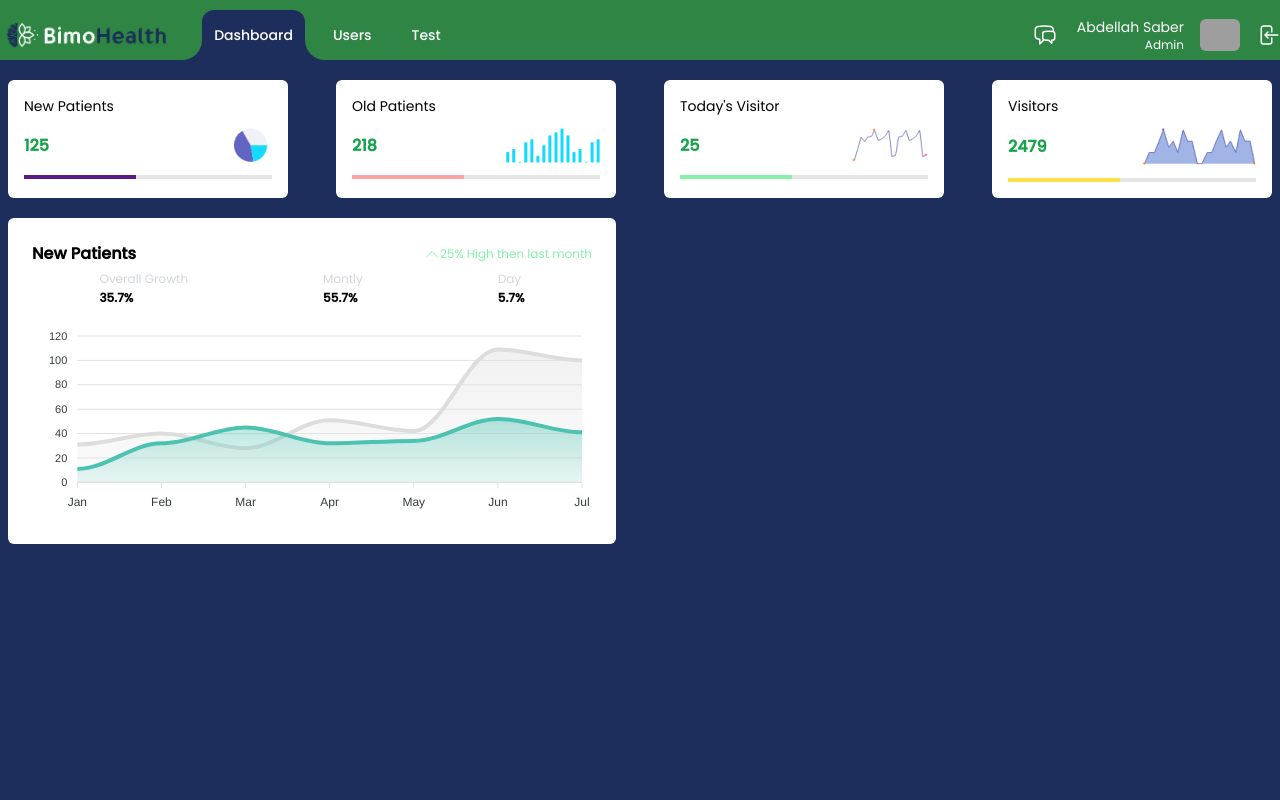
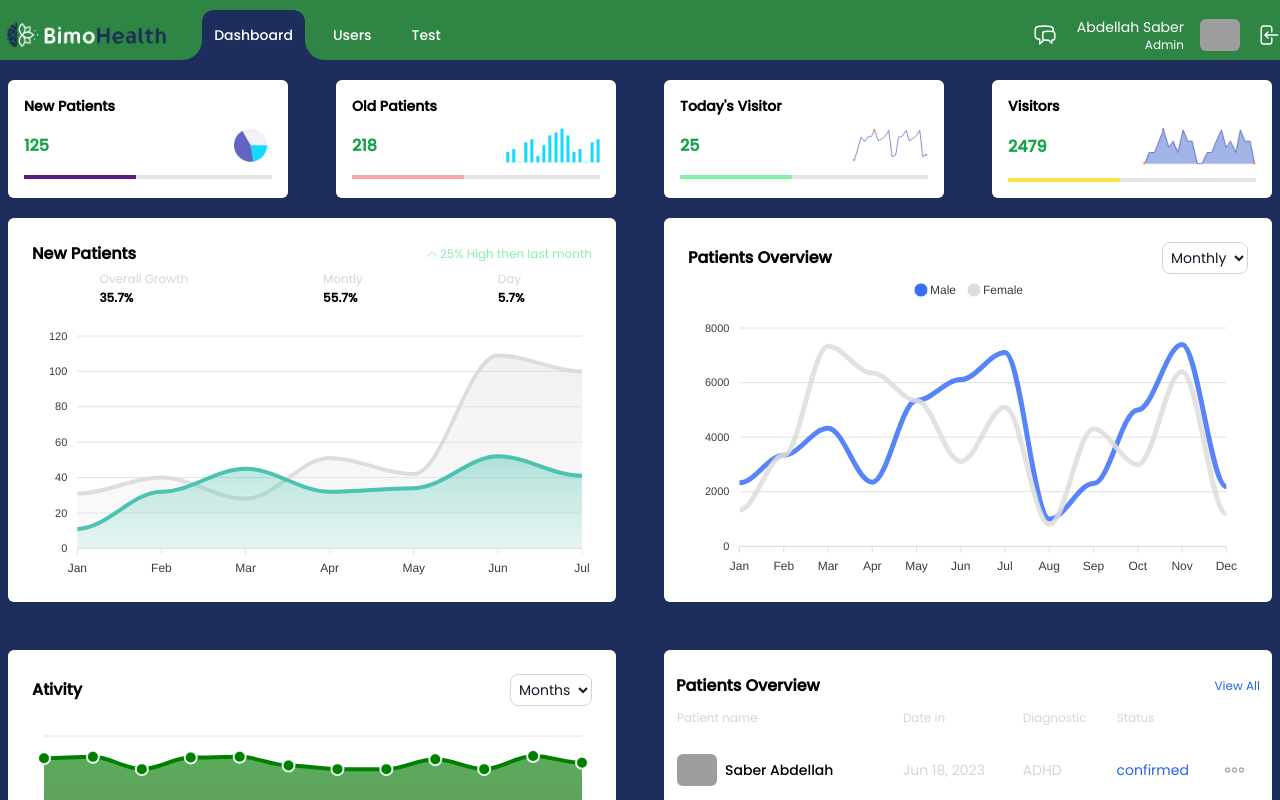
Before and after one commit to meryem-ben00/Workshop-React1, a React (Vite) app: page /dashboard in a window 1280 px wide. Shown: the top 800 px of the page. Built offline with nearby package versions, Linux system fonts and the light colour scheme; grey boxes are pictures that could not be loaded.

Commit message:
finish ui

```diff
--- a/package.json
+++ b/package.json
@@ -10,6 +10,7 @@
     "preview": "vite preview"
   },
   "dependencies": {
+    "date-fns": "^2.30.0",
     "prop-types": "^15.8.1",
     "react": "^18.2.0",
     "react-apexcharts": "^1.4.1",
--- /dev/null
+++ b/src/_mock/patient-data.js
@@ -0,0 +1,10 @@
+export const _PATIENT_DATA = [...Array(4)].map((_, index) => ({
+  id: index,
+  image:
+    "https://images.unsplash.com/photo-1472099645785-5658abf4ff4e?ixlib=rb-1.2.1&ixid=eyJhcHBfaWQiOjEyMDd9&auto=format&fit=facearea&facepad=2&w=256&h=256&q=80",
+  fullName: "Saber Abdellah",
+  dateIn: "06/18/2023",
+  diagnostic: "ADHD",
+  status:
+    (index % 2 && "incoming") || (index % 3 && "cancelled") || "confirmed",
+}));
--- /dev/null
+++ b/src/sections/dashboard/activity-chart.js
@@ -0,0 +1,96 @@
+import ReactApexChart from "react-apexcharts";
+import { MONTHS } from "../../utils/constants";
+import { useMemo } from "react";
+
+export default function ActivityChart() {
+  const data = useMemo(
+    () => ({
+      series: [
+        {
+          name: "Male",
+          data: [
+            7331, 7370, 7000, 7351, 7372, 7109, 7000, 7000, 7300, 7000, 7398,
+            7190,
+          ],
+          color: "green",
+        },
+        {
+          name: "Female",
+
+          data: [
+            3331, 3370, 3000, 3351, 3342, 3109, 3100, 3000, 3300, 3000, 3398,
+            3190,
+          ],
+          color: "blue",
+        },
+      ],
+
+      options: {
+        chart: {
+          toolbar: {
+            show: false,
+          },
+        },
+
+        legend: {
+          show: false,
+        },
+
+        dataLabels: {
+          enabled: false,
+        },
+
+        stroke: {
+          curve: "smooth",
+        },
+
+        markers: {
+          size: 6,
+        },
+
+        xaxis: {
+          labels: {
+            show: false,
+          },
+          categories: MONTHS,
+        },
+
+        yaxis: {
+          show: false,
+          min: 0,
+          max: 8000,
+          tickAmount: 4,
+        },
+      },
+    }),
+    []
+  );
+
+  return (
+    <div className="bg-white rounded-md p-6 h-96">
+      <div className="flex items-center justify-between">
+        <div>
+          <h6 className="font-bold">Ativity</h6>
+        </div>
+
+        <div className="months-box">
+          <select className="bg-white border border-gray-300 text-gray-900 text-sm rounded-lg focus:ring-blue-500 focus:border-blue-500 block w-full p-1">
+            <option selected>Months</option>
+            {MONTHS.map((month, index) => (
+              <option key={index} value={month}>
+                {month}
+              </option>
+            ))}
+          </select>
+        </div>
+      </div>
+
+      <ReactApexChart
+        options={data.options}
+        series={data.series}
+        height="310"
+        type="area"
+      />
+    </div>
+  );
+}
--- a/src/sections/dashboard/dashboard-panel.js
+++ b/src/sections/dashboard/dashboard-panel.js
@@ -3,7 +3,7 @@ export default function DashboardPanel() {
     <>
       <div className="grid grid-cols-4 gap-12">
         <div className="bg-white rounded-md p-4">
-          <h6 className="text-sm">New Patients</h6>
+          <h6 className="text-sm font-bold">New Patients</h6>
           <div className="flex items-center justify-between my-3">
             <span className="text-green-600 font-bold">125</span>
             <img src="/assets/icons/chart-1.png" alt="" />
@@ -14,7 +14,7 @@ export default function DashboardPanel() {
         </div>
 
         <div className="bg-white rounded-md p-4">
-          <h6 className="text-sm">Old Patients</h6>
+          <h6 className="text-sm font-bold">Old Patients</h6>
           <div className="flex items-center justify-between my-3">
             <span className="text-green-600 font-bold">218</span>
             <img src="/assets/icons/chart-3.png" alt="" />
@@ -25,7 +25,7 @@ export default function DashboardPanel() {
         </div>
 
         <div className="bg-white rounded-md p-4">
-          <h6 className="text-sm">Today's Visitor</h6>
+          <h6 className="text-sm font-bold">Today's Visitor</h6>
           <div className="flex items-center justify-between my-3">
             <span className="text-green-600 font-bold">25</span>
             <img src="/assets/icons/chart-2.png" alt="" />
@@ -36,7 +36,7 @@ export default function DashboardPanel() {
         </div>
 
         <div className="bg-white rounded-md p-4">
-          <h6 className="text-sm">Visitors</h6>
+          <h6 className="text-sm font-bold">Visitors</h6>
           <div className="flex items-center justify-between my-3">
             <span className="text-green-600 font-bold">2479</span>
             <img src="/assets/icons/chart-4.png" alt="" />
--- /dev/null
+++ b/src/sections/dashboard/overview-ptient-chart.js
@@ -0,0 +1,87 @@
+import { useMemo } from "react";
+import ReactApexChart from "react-apexcharts";
+import { MONTHS } from "../../utils/constants";
+
+export default function OverviewPatientChart() {
+  const data = useMemo(
+    () => ({
+      series: [
+        {
+          name: "Male",
+          data: [
+            2331, 3340, 4328, 2351, 5342, 6109, 7100, 1000, 2300, 5000, 7398,
+            2190,
+          ],
+          color: "#3A6FF8",
+        },
+        {
+          name: "Female",
+          data: [
+            1331, 3340, 7328, 6351, 5342, 3109, 5100, 800, 4300, 3000, 6398,
+            1190,
+          ],
+          color: "#dddddd",
+        },
+      ],
+
+      options: {
+        chart: {
+          toolbar: {
+            show: false,
+          },
+        },
+
+        legend: {
+          position: "top",
+        },
+
+        dataLabels: {
+          enabled: false,
+        },
+
+        stroke: {
+          curve: "smooth",
+        },
+
+        xaxis: {
+          categories: MONTHS, // Replace with months
+        },
+
+        yaxis: {
+          min: 0,
+          max: 8000,
+          tickAmount: 4,
+        },
+      },
+    }),
+    []
+  );
+
+  return (
+    <div className="bg-white rounded-md p-6 h-96">
+      <div className="flex items-center justify-between">
+        <div>
+          <h6 className="font-bold"> Patients Overview</h6>
+        </div>
+
+        <div className="months-box">
+          <select className="bg-white border border-gray-300 text-gray-900 text-sm rounded-lg focus:ring-blue-500 focus:border-blue-500 block w-full p-1">
+            <option selected>Monthly</option>
+            {MONTHS.map((month, index) => (
+              <option key={index} value={month}>
+                {month}
+              </option>
+            ))}
+          </select>
+        </div>
+      </div>
+
+      <ReactApexChart
+        options={data.options}
+        series={data.series}
+        height="310"
+        type="line"
+      />
+    </div>
+  );
+}
--- a/src/sections/dashboard/chart-spline.js
+++ b/src/sections/dashboard/patient-chart.js
@@ -1,7 +1,9 @@
 import { useMemo } from "react";
 import ReactApexChart from "react-apexcharts";
+import { MONTHS } from "../../utils/constants";
 
-export default function ChartSpline() {
+export default function PatientChart() {
+
   const data = useMemo(
     () => ({
       series: [
@@ -19,8 +21,6 @@ export default function ChartSpline() {
 
       options: {
         chart: {
-          height: 350,
-          type: "area",
           toolbar: {
             show: false,
           },
@@ -39,7 +39,7 @@ export default function ChartSpline() {
         },
 
         xaxis: {
-          categories: ["Jan", "Feb", "Mar", "Apr", "May", "Jun", "Jul"], // Replace with months
+          categories: MONTHS,
         },
       },
     }),
@@ -47,7 +47,7 @@ export default function ChartSpline() {
   );
 
   return (
-    <div className="bg-white rounded-md p-6 ">
+    <div className="bg-white rounded-md p-6 h-96">
       {/* Chart Header */}
       <div className="flex items-center justify-between">
         <h6 className="font-bold">New Patients</h6>
@@ -93,8 +93,8 @@ export default function ChartSpline() {
       <ReactApexChart
         options={data.options}
         series={data.series}
-        height={"100%"}
         type="area"
+        height="280"
       />
     </div>
   );
--- /dev/null
+++ b/src/sections/dashboard/patient-table-data.js
@@ -0,0 +1,41 @@
+import { _PATIENT_DATA } from "../../_mock/patient-data";
+import PatientTableRow from "./patient-table-row";
+
+export default function PatientTableData() {
+  return (
+    <div className="relative overflow-x-auto bg-white rounded-md py-6 px-3 h-96">
+      <div className="flex items-center justify-between">
+        <div>
+          <h6 className="font-bold"> Patients Overview</h6>
+        </div>
+
+        <span className="text-xs text-blue-600">View All</span>
+      </div>
+
+      <table className="w-full text-sm text-left rtl:text-right">
+        <thead className="text-xs text-gray-300 ">
+          <tr>
+            <th scope="col" className="font-normal py-3">
+              Patient name
+            </th>
+            <th scope="col" className="font-normal py-3">
+              Date in
+            </th>
+            <th scope="col" className="font-normal py-3">
+              Diagnostic
+            </th>
+            <th scope="col" className="font-normal py-3">
+              Status
+            </th>
+            <tr></tr>
+          </tr>
+        </thead>
+        <tbody>
+          {_PATIENT_DATA.map((row) => (
+            <PatientTableRow row={row} key={row?.id} />
+          ))}
+        </tbody>
+      </table>
+    </div>
+  );
+}
--- /dev/null
+++ b/src/sections/dashboard/patient-table-row.js
@@ -0,0 +1,52 @@
+import PropTypes from "prop-types";
+import { ParseDate } from "../../utils/format-time";
+
+export default function PatientTableRow({ row }) {
+  const { image, fullName, dateIn, diagnostic, status } = row;
+
+  const statusClass =
+    status === "incoming"
+      ? "text-orange-400"
+      : status === "cancelled"
+      ? "text-gray-300"
+      : "text-blue-600";
+
+  return (
+    <tr className="bg-white ">
+      <th className=" py-4 font-medium flex items-center">
+        <img className="h-8 w-10 rounded-md me-2" src={image} alt="" />
+        {fullName}
+      </th>
+      <td className="text-gray-300 py-4 ">{ParseDate(dateIn)}</td>
+      <td className="text-gray-300 py-4">{diagnostic}</td>
+      <td className={[" py-4", statusClass].join(" ")}>{status}</td>
+
+      <td className="text-gray-300 py-4">
+        <svg
+          xmlns="http://www.w3.org/2000/svg"
+          width="25"
+          height="24"
+          viewBox="0 0 25 24"
+          fill="none"
+        >
+          <path
+            d="M19.4101 9.25C20.9118 9.25 22.127 10.48 22.127 12C22.127 13.52 20.9118 14.75 19.4101 14.75C17.9084 14.75 16.6932 13.52 16.6932 12C16.6932 10.48 17.9084 9.25 19.4101 9.25ZM19.4101 13.25C20.0918 13.25 20.645 12.69 20.645 12C20.645 11.31 20.0918 10.75 19.4101 10.75C18.7284 10.75 18.1751 11.31 18.1751 12C18.1751 12.69 18.7284 13.25 19.4101 13.25Z"
+            fill="#A9A9A9"
+          />
+          <path
+            d="M5.57805 9.25C7.07974 9.25 8.29492 10.48 8.29492 12C8.29492 13.52 7.07974 14.75 5.57805 14.75C4.07637 14.75 2.86119 13.52 2.86119 12C2.86119 10.48 4.07637 9.25 5.57805 9.25ZM5.57805 13.25C6.25974 13.25 6.81299 12.69 6.81299 12C6.81299 11.31 6.25974 10.75 5.57805 10.75C4.89637 10.75 4.34311 11.31 4.34311 12C4.34311 12.69 4.89637 13.25 5.57805 13.25Z"
+            fill="#A9A9A9"
+          />
+          <path
+            d="M12.4941 9.25C13.9958 9.25 15.2109 10.48 15.2109 12C15.2109 13.52 13.9958 14.75 12.4941 14.75C10.9924 14.75 9.7772 13.52 9.7772 12C9.7772 10.48 10.9924 9.25 12.4941 9.25ZM12.4941 13.25C13.1758 13.25 13.729 12.69 13.729 12C13.729 11.31 13.1758 10.75 12.4941 10.75C11.8124 10.75 11.2591 11.31 11.2591 12C11.2591 12.69 11.8124 13.25 12.4941 13.25Z"
+            fill="#A9A9A9"
+          />
+        </svg>
+      </td>
+    </tr>
+  );
+}
+
+PatientTableRow.propTypes = {
+  row: PropTypes.object,
+};
--- a/src/sections/dashboard/views/dashboard-view.js
+++ b/src/sections/dashboard/views/dashboard-view.js
@@ -1,14 +1,23 @@
-import ChartSpline from "../chart-spline";
+import ActivityChart from "../activity-chart";
 import DashboardPanel from "../dashboard-panel";
+import OverviewPatientChart from "../overview-ptient-chart";
+import PatientChart from "../patient-chart";
+import PatientTableData from "../patient-table-data";
 
 export default function DashboardView() {
   return (
     <>
-      <div className="container mt-5">
+      <div className="container my-5">
         <DashboardPanel />
 
         <div className="grid grid-cols-2 gap-12 mt-5">
-          <ChartSpline />
+          <PatientChart />
+
+          <OverviewPatientChart />
+
+          <ActivityChart />
+
+          <PatientTableData />
         </div>
       </div>
     </>
--- /dev/null
+++ b/src/utils/constants.js
@@ -0,0 +1 @@
+export const MONTHS = ['Jan', 'Feb', 'Mar', 'Apr', 'May', 'Jun', 'Jul', 'Aug', 'Sep', 'Oct', 'Nov', 'Dec'];
--- /dev/null
+++ b/src/utils/format-time.js
@@ -0,0 +1,7 @@
+import { format, parse } from "date-fns";
+
+export function ParseDate(date) {
+  const parsedDate = parse(date, "MM/dd/yyyy", new Date());
+
+  return format(parsedDate, "MMM dd, yyyy");
+}
```
Also changed, not shown: 1 other file (tests, documents, lock files or other folders).
